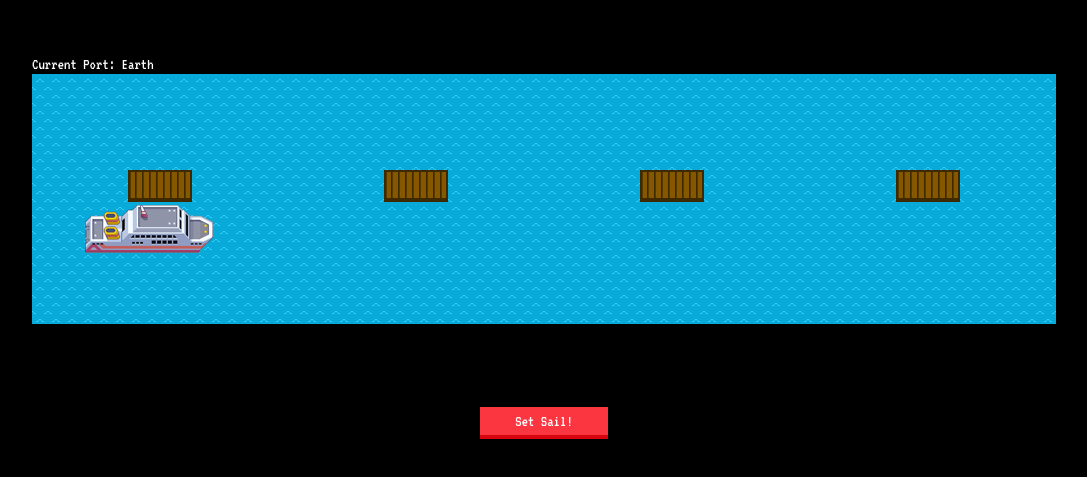
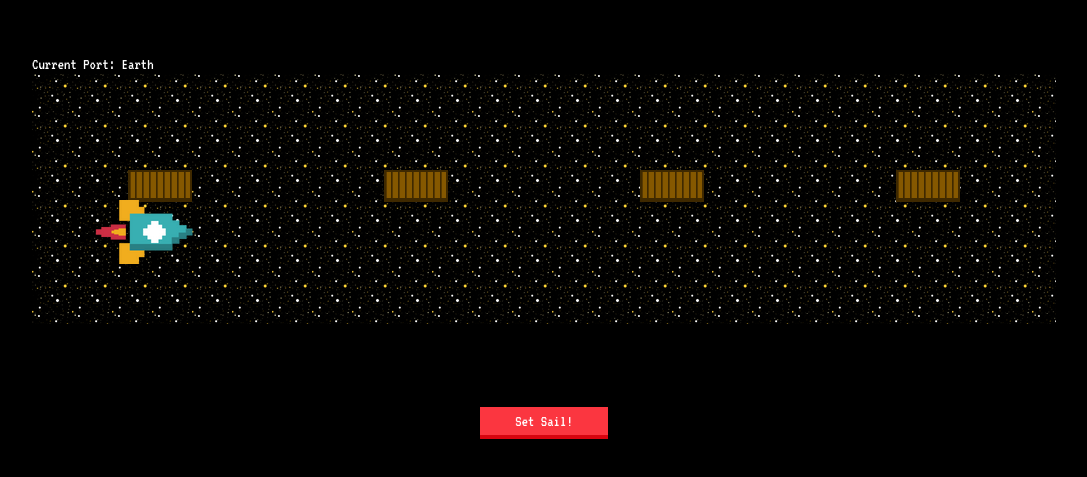
Before and after one commit to VeeUye/space-ships, a website: page index.html in a window 1280 px wide. Shown: the part 201-678 px from the top of the page, without its empty margins (96-1183 px from the left). Drawn offline with Linux system fonts and the light colour scheme.

Commit message:
replaced background and ship images for space ships version

```diff
--- a/css/style.css
+++ b/css/style.css
@@ -15,7 +15,7 @@ body {
   height: 250px;
   position: absolute;
   overflow-x: auto;
-  background-image: url(../images/water0.png);
+  background-image: url(../images/space-background01.png);
 }
 
 #ports {
@@ -34,7 +34,7 @@ body {
 #ship {
   width: 128px;
   height: 64px;
-  background-image: url("../images/ship.png");
+  background-image: url("../images/rocket-ship.png");
   position: absolute;
 }
 
--- a/src/controller.js
+++ b/src/controller.js
@@ -1,7 +1,7 @@
 (function exportController() {
   class Controller {
     constructor(ship) {
-      // this.initialiseSea();
+      this.initialiseSea();
       this.ship = ship;
 
       document.querySelector("#sailbutton").addEventListener("click", () => {
@@ -9,7 +9,10 @@
       });
     }
     initialiseSea() {
-      const backgrounds = ["./images/water0.png", "./images/water1.png"];
+      const backgrounds = [
+        "./images/space-background01.png",
+        "./images/space-background02.png"
+      ];
       let backgroundIndex = 0;
       window.setInterval(() => {
         document.querySelector("#viewport").style.backgroundImage = `url("${
```
Also changed, not shown: images/rocket-ship.png (added), images/space-background01.png (added), images/space-background02.png (added), 2 other files.
